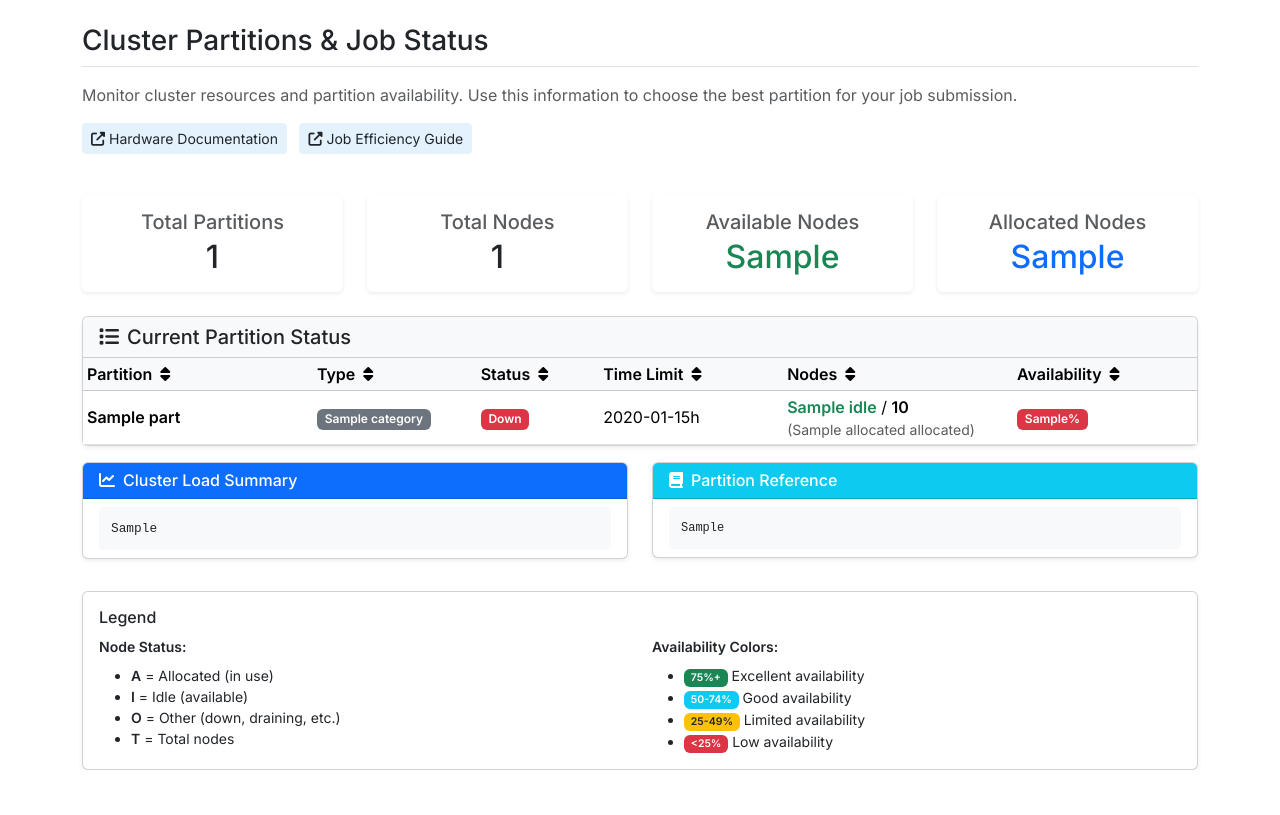
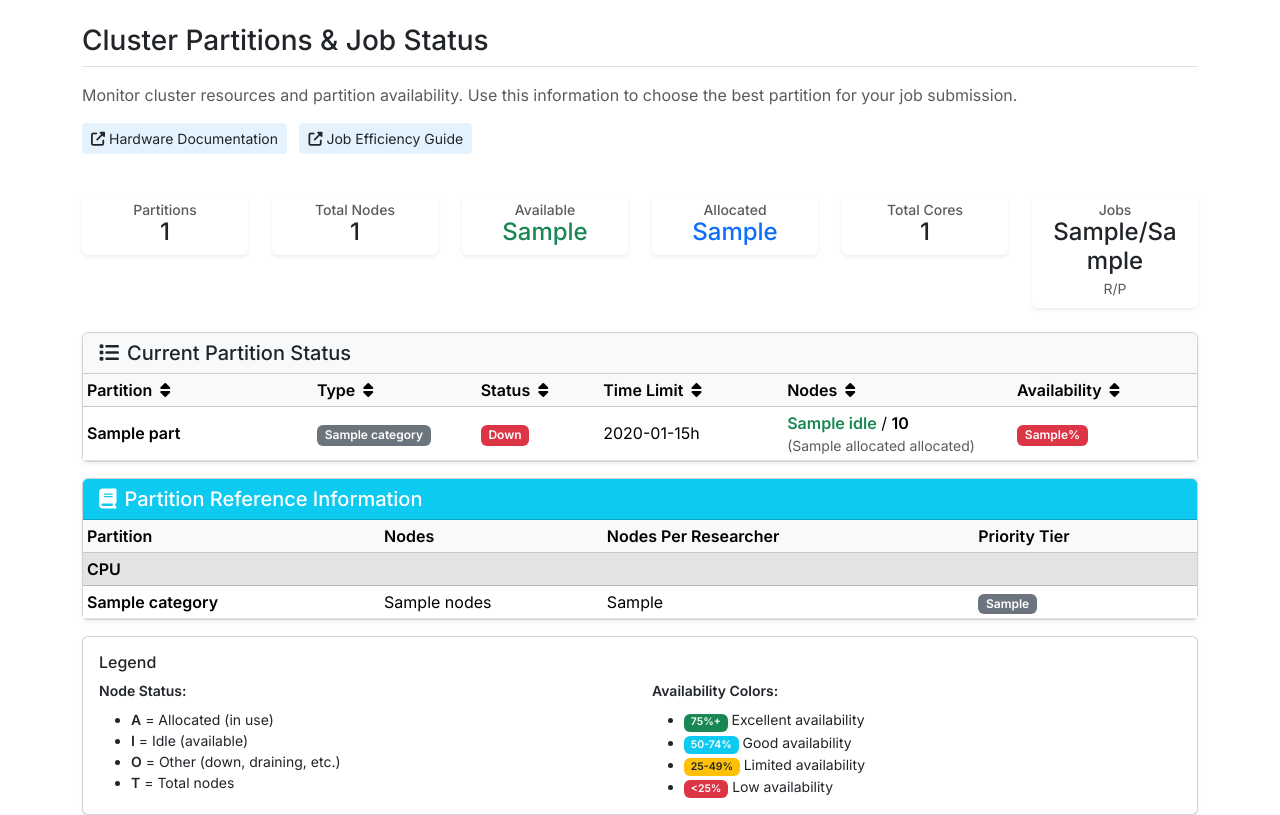
Before and after one commit to sdhutchins/ood-hpc-dash, a Flask app: template templates/jobs.html in a window 1280 px wide. Shown: the part 56-871 px from the top of the page. Before the commit the page ends 826 px from the top, so only its background shows below. Run offline with Flask 3, Linux system fonts and the light colour scheme; the template is opened without the code that fills it: most values are stand-ins (such as "Sample title", 1, 10 or a date in 2020); some libraries are stand-ins or nearby versions.

Commit message:
FIx jobs view.

```diff
--- a/app.py
+++ b/app.py
@@ -245,8 +245,29 @@ def _strip_ansi_codes(text: str) -> str:
     return ansi_escape.sub('', text)
 
 
-def _parse_disk_quota() -> Optional[Dict[str, str]]:
-    """Parse disk quota file and return structured data."""
+def _parse_size_to_gb(size_str: str) -> float:
+    """Convert size string (e.g., '131.95GB', '1.39GB') to GB as float."""
+    size_str = size_str.strip().upper()
+    if size_str.endswith('GB'):
+        try:
+            return float(size_str[:-2].strip())
+        except ValueError:
+            return 0.0
+    elif size_str.endswith('TB'):
+        try:
+            return float(size_str[:-2].strip()) * 1024
+        except ValueError:
+            return 0.0
+    elif size_str.endswith('MB'):
+        try:
+            return float(size_str[:-2].strip()) / 1024
+        except ValueError:
+            return 0.0
+    return 0.0
+
+
+def _parse_disk_quota() -> Optional[Dict[str, Any]]:
+    """Parse disk quota file and return structured data with percentages."""
     quota_file = Path('logs/disk_quota.txt')
     if not quota_file.exists():
         return None
@@ -270,22 +291,57 @@ def _parse_disk_quota() -> Optional[Dict[str, str]]:
             if '/gpfs/user' in line or '/home' in line:
                 # Home directory line
                 if ':' in line:
-                    parts = line.split(':', 1)  # Split only on first colon
+                    parts = line.split(':', 1)
                     path = parts[0].strip()
                     quota_info = parts[1].strip()
+
+                    # Parse "131.95GB of 5368.71GB" or similar
+                    used_gb = 0.0
+                    total_gb = 0.0
+                    if ' of ' in quota_info:
+                        quota_parts = quota_info.split(' of ')
+                        used_str = quota_parts[0].strip()
+                        total_str = quota_parts[1].split()[0].strip()  # Get first part before any extra text
+                        used_gb = _parse_size_to_gb(used_str)
+                        total_gb = _parse_size_to_gb(total_str)
+
+                    percentage = (used_gb / total_gb * 100) if total_gb > 0 else 0.0
+
                     quota_data['home'] = {
                         'path': path,
-                        'quota': quota_info
+                        'quota': quota_info,
+                        'used_gb': used_gb,
+                        'total_gb': total_gb,
+                        'percentage': round(percentage, 1)
                     }
             elif '/gpfs/scratch' in line:
                 # Scratch directory line
                 if ':' in line:
-                    parts = line.split(':', 1)  # Split only on first colon
+                    parts = line.split(':', 1)
                     path = parts[0].strip()
                     quota_info = parts[1].strip()
+
+                    # Parse "1.39GB" or "1.39GB - Please keep scratch clean!"
+                    used_gb = 0.0
+                    total_gb = 0.0
+                    # Scratch might not have "of X" format, just show used
+                    quota_parts = quota_info.split('-')[0].strip()  # Get part before "-"
+                    used_gb = _parse_size_to_gb(quota_parts)
+                    # For scratch, we don't have total quota info, so percentage is N/A
+                    percentage = None
+
+                    # Extract message if present
+                    message = ''
+                    if '-' in quota_info:
+                        message = quota_info.split('-', 1)[1].strip()
+
                     quota_data['scratch'] = {
                         'path': path,
-                        'quota': quota_info
+                        'quota': quota_info,
+                        'used_gb': used_gb,
+                        'total_gb': total_gb,
+                        'percentage': percentage,
+                        'message': message
                     }
 
         return quota_data if quota_data else None
--- a/templates/jobs.html
+++ b/templates/jobs.html
@@ -26,39 +26,60 @@
 {% elif partitions %}
     {# Summary Statistics #}
     {% if summary %}
-    <div class="row mb-4">
-        <div class="col-md-3">
+    <div class="row mb-3">
+        <div class="col-md-2 col-6 mb-2">
             <div class="card shadow-sm border-0">
-                <div class="card-body text-center">
-                    <h5 class="card-title text-muted mb-1">Total Partitions</h5>
-                    <h2 class="mb-0">{{ summary.total_partitions }}</h2>
+                <div class="card-body text-center py-2">
+                    <h6 class="card-title text-muted mb-0 small">Partitions</h6>
+                    <h4 class="mb-0">{{ summary.total_partitions }}</h4>
                 </div>
             </div>
         </div>
-        <div class="col-md-3">
+        <div class="col-md-2 col-6 mb-2">
             <div class="card shadow-sm border-0">
-                <div class="card-body text-center">
-                    <h5 class="card-title text-muted mb-1">Total Nodes</h5>
-                    <h2 class="mb-0">{{ summary.total_nodes }}</h2>
+                <div class="card-body text-center py-2">
+                    <h6 class="card-title text-muted mb-0 small">Total Nodes</h6>
+                    <h4 class="mb-0">{{ summary.total_nodes }}</h4>
                 </div>
             </div>
         </div>
-        <div class="col-md-3">
+        <div class="col-md-2 col-6 mb-2">
             <div class="card shadow-sm border-0">
-                <div class="card-body text-center">
-                    <h5 class="card-title text-muted mb-1">Available Nodes</h5>
-                    <h2 class="mb-0 text-success">{{ summary.available_nodes }}</h2>
+                <div class="card-body text-center py-2">
+                    <h6 class="card-title text-muted mb-0 small">Available</h6>
+                    <h4 class="mb-0 text-success">{{ summary.available_nodes }}</h4>
                 </div>
             </div>
         </div>
-        <div class="col-md-3">
+        <div class="col-md-2 col-6 mb-2">
             <div class="card shadow-sm border-0">
-                <div class="card-body text-center">
-                    <h5 class="card-title text-muted mb-1">Allocated Nodes</h5>
-                    <h2 class="mb-0 text-primary">{{ summary.allocated_nodes }}</h2>
+                <div class="card-body text-center py-2">
+                    <h6 class="card-title text-muted mb-0 small">Allocated</h6>
+                    <h4 class="mb-0 text-primary">{{ summary.allocated_nodes }}</h4>
                 </div>
             </div>
         </div>
+        {% if summary.total_cores %}
+        <div class="col-md-2 col-6 mb-2">
+            <div class="card shadow-sm border-0">
+                <div class="card-body text-center py-2">
+                    <h6 class="card-title text-muted mb-0 small">Total Cores</h6>
+                    <h4 class="mb-0">{{ summary.total_cores }}</h4>
+                </div>
+            </div>
+        </div>
+        {% endif %}
+        {% if summary.running_jobs is not none %}
+        <div class="col-md-2 col-6 mb-2">
+            <div class="card shadow-sm border-0">
+                <div class="card-body text-center py-2">
+                    <h6 class="card-title text-muted mb-0 small">Jobs</h6>
+                    <h4 class="mb-0">{{ summary.running_jobs }}/{{ summary.pending_jobs }}</h4>
+                    <small class="text-muted">R/P</small>
+                </div>
+            </div>
+        </div>
+        {% endif %}
     </div>
     {% endif %}
 
@@ -156,33 +177,51 @@
         </div>
     </div>
 
-    {# Compact Cluster Load Summary and Reference #}
-    <div class="row mb-3">
-        {% if slurm_load %}
-        <div class="col-md-6 mb-3">
-            <div class="card shadow-sm">
-                <div class="card-header bg-primary text-white py-2">
-                    <h6 class="mb-0"><i class="fas fa-chart-line me-2"></i>Cluster Load Summary</h6>
-                </div>
-                <div class="card-body py-2">
-                    <pre class="mb-0 small" style="font-size: 0.8rem; white-space: pre-wrap; font-family: 'Courier New', monospace; background-color: #f8f9fa; padding: 0.75rem; border-radius: 0.25rem; margin: 0;">{{ slurm_load }}</pre>
-                </div>
+    {# Partition Reference Table #}
+    {% if partition_reference %}
+    <div class="card shadow-sm mb-3">
+        <div class="card-header bg-info text-white">
+            <h5 class="mb-0"><i class="fas fa-book me-2"></i>Partition Reference Information</h5>
+        </div>
+        <div class="card-body p-0">
+            <div class="table-responsive">
+                <table class="table table-hover table-sm align-middle mb-0">
+                    <thead class="table-light">
+                        <tr>
+                            <th style="width: 20%;">Partition</th>
+                            <th style="width: 15%;">Nodes</th>
+                            <th style="width: 25%;">Nodes Per Researcher</th>
+                            <th style="width: 15%;">Priority Tier</th>
+                        </tr>
+                    </thead>
+                    <tbody>
+                        {% for category in ["CPU", "GPU", "Large mem"] %}
+                            {% if partition_reference.get(category) %}
+                            <tr class="table-secondary">
+                                <td colspan="4"><strong>{{ category }}</strong></td>
+                            </tr>
+                            {% for ref in partition_reference[category] %}
+                            <tr>
+                                <td><strong>{{ ref.name }}</strong></td>
+                                <td>{{ ref.nodes }}</td>
+                                <td>
+                                    {% if ref.nodes_per_researcher == "UNLIMITED" %}
+                                        <span class="badge bg-success">UNLIMITED</span>
+                                    {% else %}
+                                        {{ ref.nodes_per_researcher }}
+                                    {% endif %}
+                                </td>
+                                <td><span class="badge bg-secondary">{{ ref.priority_tier }}</span></td>
+                            </tr>
+                            {% endfor %}
+                            {% endif %}
+                        {% endfor %}
+                    </tbody>
+                </table>
             </div>
         </div>
-        {% endif %}
-        {% if formatted_table %}
-        <div class="col-md-6 mb-3">
-            <div class="card shadow-sm">
-                <div class="card-header bg-info text-white py-2">
-                    <h6 class="mb-0"><i class="fas fa-book me-2"></i>Partition Reference</h6>
-                </div>
-                <div class="card-body py-2">
-                    <pre class="mb-0 small" style="font-size: 0.75rem; white-space: pre-wrap; font-family: 'Courier New', monospace; background-color: #f8f9fa; padding: 0.75rem; border-radius: 0.25rem; margin: 0;">{{ formatted_table }}</pre>
-                </div>
-            </div>
-        </div>
-        {% endif %}
     </div>
+    {% endif %}
 
     {# Legend #}
     <div class="card shadow-sm">
```
Also changed, not shown: blueprints/jobs.py (+67 -51 lines), templates/index.html (+31 -3 lines).
